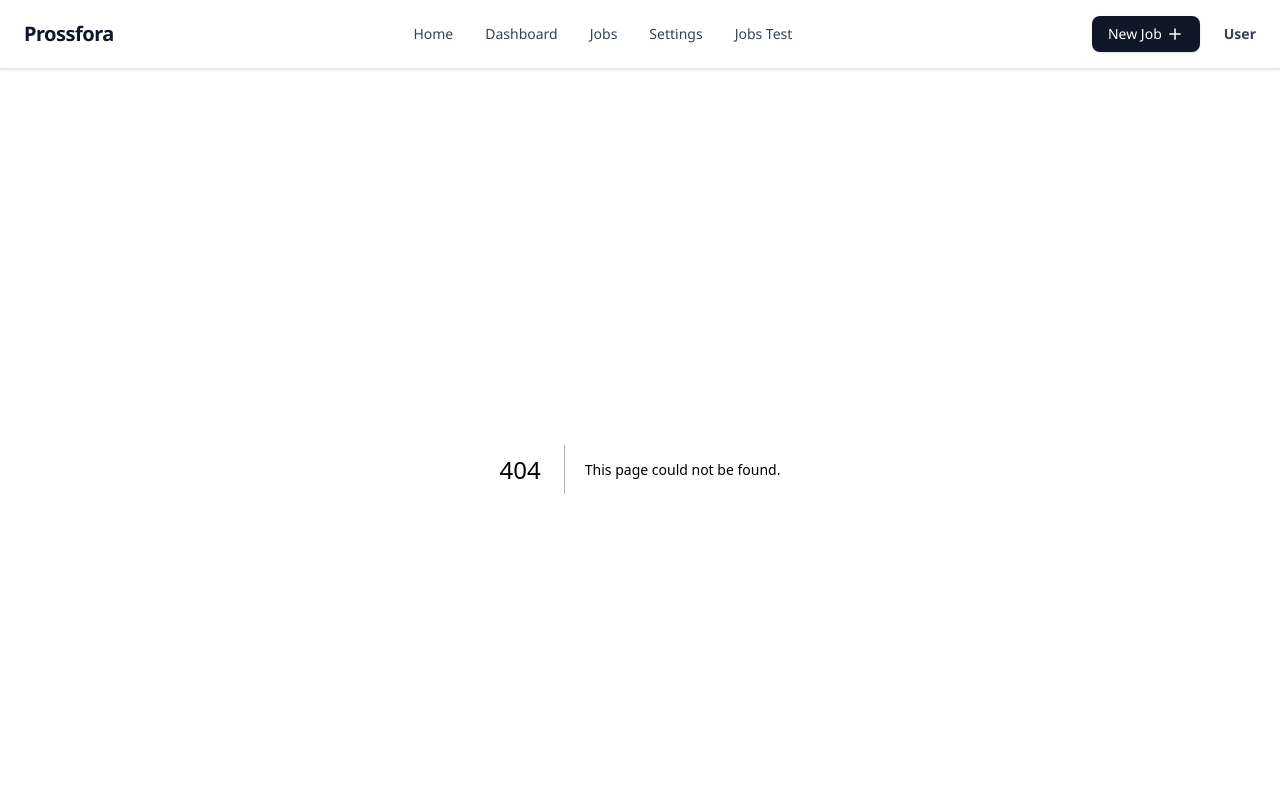
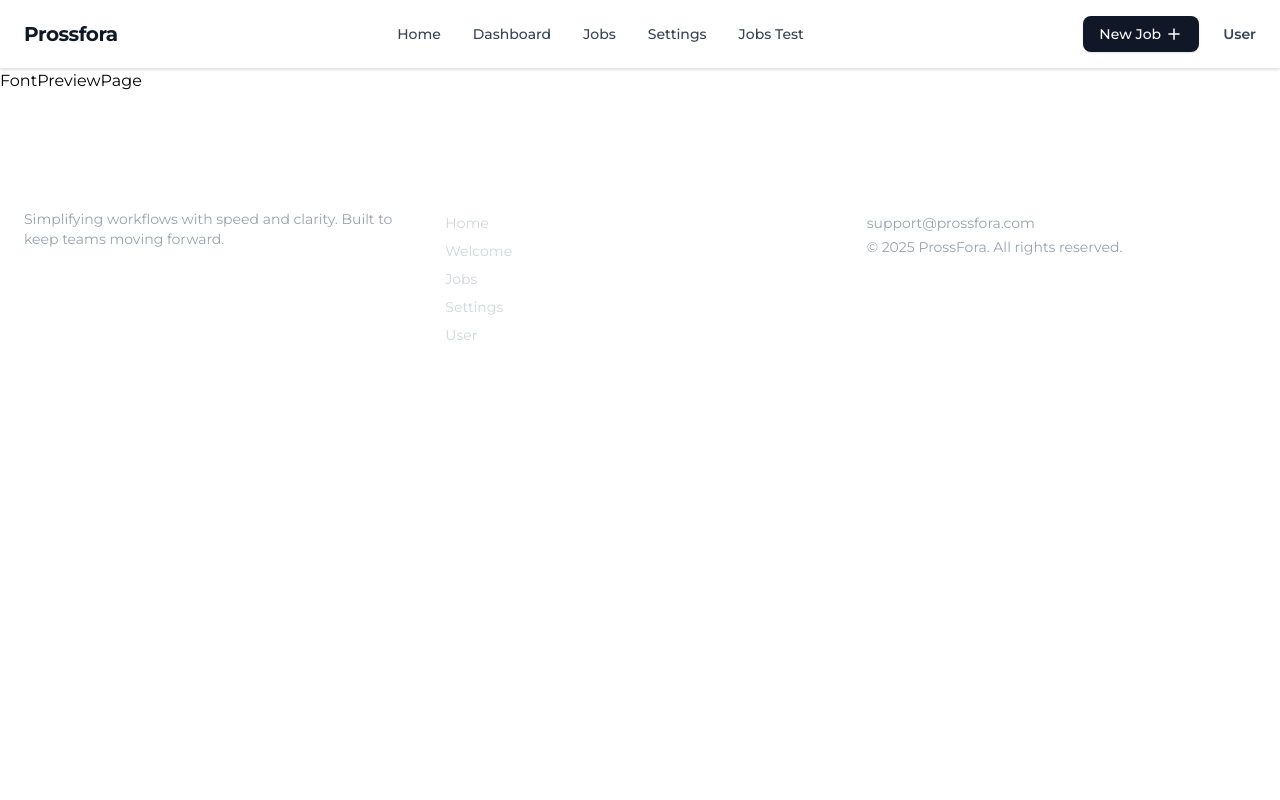
Before and after one commit to martinsalinas0/work-together-frontend-v2, a Next.js app: page /fonts in a window 1280 px wide. Before the commit this address had no page. Shown: the top 800 px of the page. Built offline with nearby package versions, Linux system fonts and the light colour scheme.

Commit message:
feat: add FontPreviewPage component and update layout to use Montserrat font

```diff
--- /dev/null
+++ b/app/fonts/page.tsx
@@ -0,0 +1,7 @@
+import React from "react";
+
+const FontPreviewPage = () => {
+  return <div>FontPreviewPage</div>;
+};
+
+export default FontPreviewPage;
--- a/app/layout.tsx
+++ b/app/layout.tsx
@@ -1,20 +1,17 @@
 import type { Metadata } from "next";
 import "./globals.css";
 import NavBarComponent from "./components/NavBar";
-
-import { Noto_Sans } from "next/font/google"; // You can choose any font
+import { Montserrat } from "next/font/google";
 import FooterComponent from "./components/FooterComponent";
 
-const notoSans = Noto_Sans({
+const montserrat = Montserrat({
   subsets: ["latin"],
-  weight: ["400", "700"], // Add other weights as needed
-  variable: "--font-noto",
-  display: "swap",
+  weight: ["300", "400", "500", "600", "700", "800", "900"],
 });
 
 export const metadata: Metadata = {
   title: "Passfora",
-  description: "Generated by create next app",
+  description: "App in progress",
 };
 
 export default function RootLayout({
@@ -23,7 +20,7 @@ export default function RootLayout({
   children: React.ReactNode;
 }>) {
   return (
-    <html lang="en" className={notoSans.className}>
+    <html lang="en" className={montserrat.className}>
       <body>
         <NavBarComponent />
 
--- a/app/login/page.tsx
+++ b/app/login/page.tsx
@@ -1,5 +1,5 @@
 import React from "react";
-import ButtonWhite from "../components/ui/ButtonWhite";
+
 import Link from "next/link";
 
 const LoginPage = () => {
--- a/package.json
+++ b/package.json
@@ -14,9 +14,7 @@
     "next": "^15.5.2",
     "react": "19.1.0",
     "react-dom": "19.1.0",
-    "react-icons": "^5.5.0",
-    "react-router": "^7.8.2",
-    "react-router-dom": "^7.9.1"
+    "react-icons": "^5.5.0"
   },
   "devDependencies": {
     "@eslint/eslintrc": "^3",
```
Also changed, not shown: 1 other file (tests, documents, lock files or other folders).
